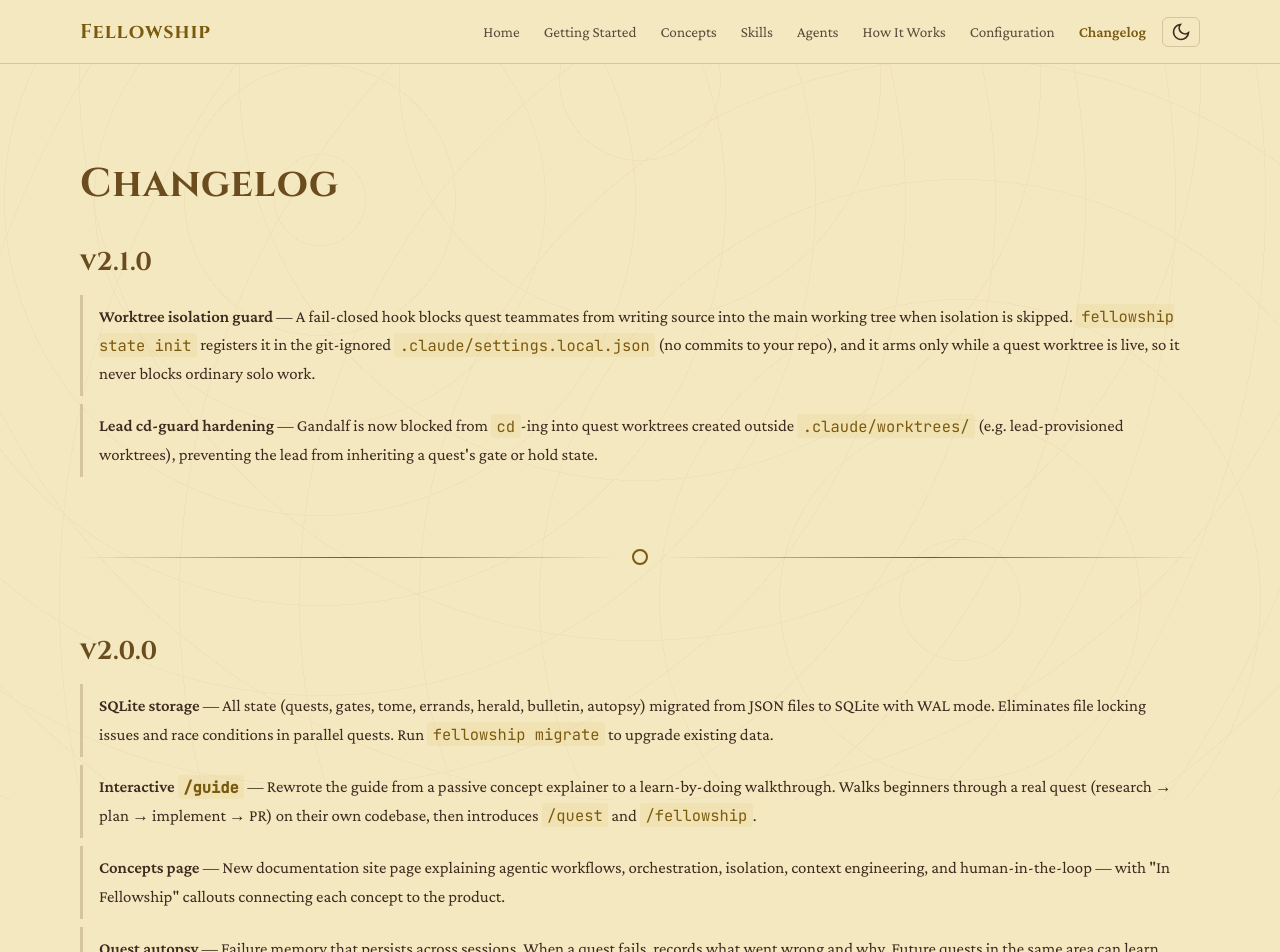
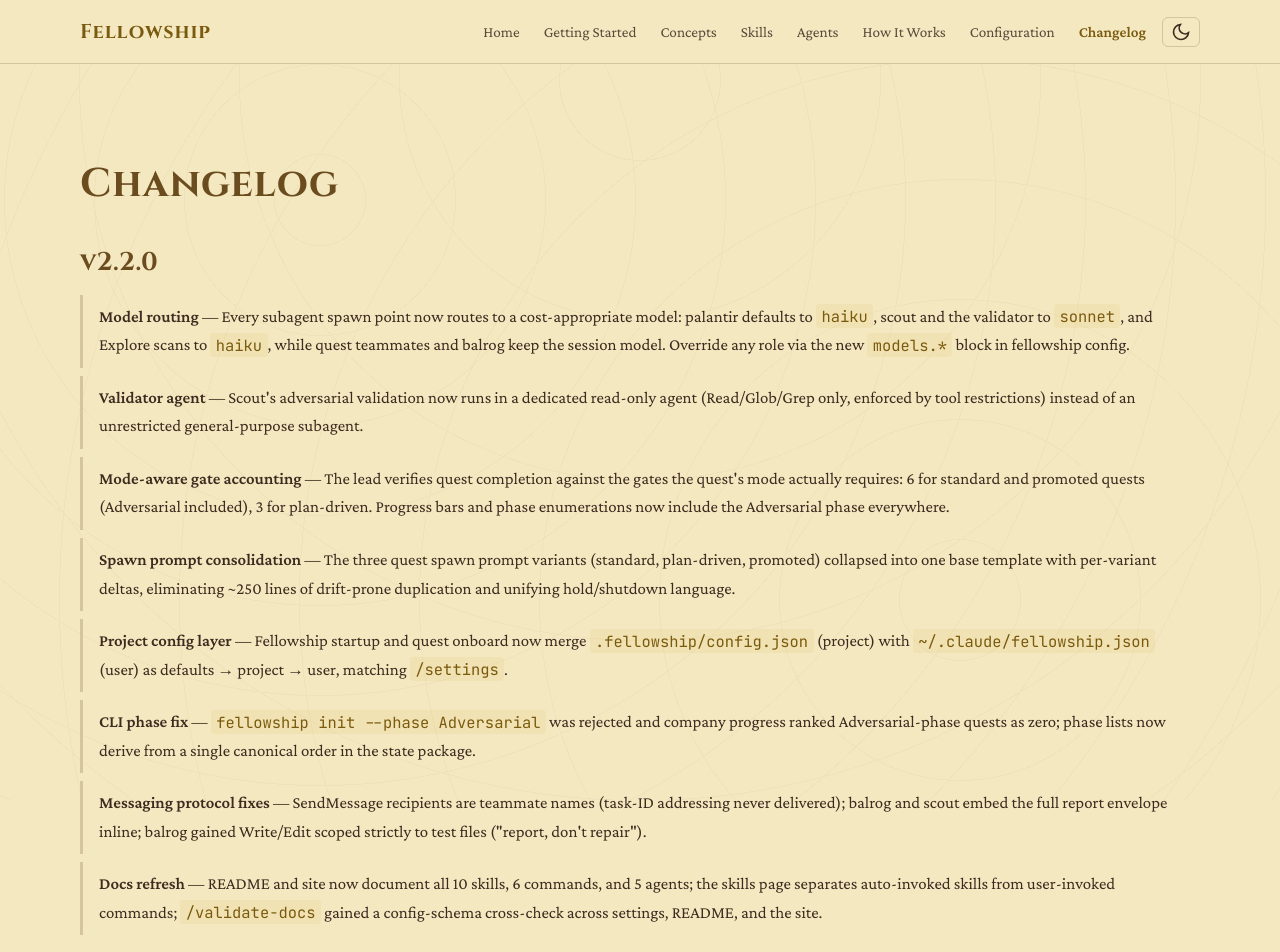
Before and after one commit to justinjdev/fellowship, a SvelteKit app in the folder site/: page /changelog in a window 1280 px wide. Shown: the top 952 px of the page. Built offline with nearby package versions, Linux system fonts and the light colour scheme.

Commit message:
chore: release v2.2.0

```diff
--- a/site/src/routes/changelog/+page.svelte
+++ b/site/src/routes/changelog/+page.svelte
@@ -9,6 +9,39 @@
 
 <div class="container page">
 	<h1>Changelog</h1>
+
+	<!-- v2.2.0 -->
+	<section class="version" id="v2-2-0">
+		<h2 class="version-heading"><a href="{base}/changelog#v2-2-0">v2.2.0</a></h2>
+		<ul class="changes">
+			<li>
+				<strong>Model routing</strong> — Every subagent spawn point now routes to a cost-appropriate model: palantir defaults to <code>haiku</code>, scout and the validator to <code>sonnet</code>, and Explore scans to <code>haiku</code>, while quest teammates and balrog keep the session model. Override any role via the new <code>models.*</code> block in fellowship config.
+			</li>
+			<li>
+				<strong>Validator agent</strong> — Scout's adversarial validation now runs in a dedicated read-only agent (Read/Glob/Grep only, enforced by tool restrictions) instead of an unrestricted general-purpose subagent.
+			</li>
+			<li>
+				<strong>Mode-aware gate accounting</strong> — The lead verifies quest completion against the gates the quest's mode actually requires: 6 for standard and promoted quests (Adversarial included), 3 for plan-driven. Progress bars and phase enumerations now include the Adversarial phase everywhere.
+			</li>
+			<li>
+				<strong>Spawn prompt consolidation</strong> — The three quest spawn prompt variants (standard, plan-driven, promoted) collapsed into one base template with per-variant deltas, eliminating ~250 lines of drift-prone duplication and unifying hold/shutdown language.
+			</li>
+			<li>
+				<strong>Project config layer</strong> — Fellowship startup and quest onboard now merge <code>.fellowship/config.json</code> (project) with <code>~/.claude/fellowship.json</code> (user) as defaults &rarr; project &rarr; user, matching <code>/settings</code>.
+			</li>
+			<li>
+				<strong>CLI phase fix</strong> — <code>fellowship init --phase Adversarial</code> was rejected and company progress ranked Adversarial-phase quests as zero; phase lists now derive from a single canonical order in the state package.
+			</li>
+			<li>
+				<strong>Messaging protocol fixes</strong> — SendMessage recipients are teammate names (task-ID addressing never delivered); balrog and scout embed the full report envelope inline; balrog gained Write/Edit scoped strictly to test files ("report, don't repair").
+			</li>
+			<li>
+				<strong>Docs refresh</strong> — README and site now document all 10 skills, 6 commands, and 5 agents; the skills page separates auto-invoked skills from user-invoked commands; <code>/validate-docs</code> gained a config-schema cross-check across settings, README, and the site.
+			</li>
+		</ul>
+	</section>
+
+	<div class="divider"><span class="divider-ring"></span></div>
 
 	<!-- v2.1.0 -->
 	<section class="version" id="v2-1-0">
```
Also changed, not shown: 2 other files (tests, documents, lock files or other folders).
